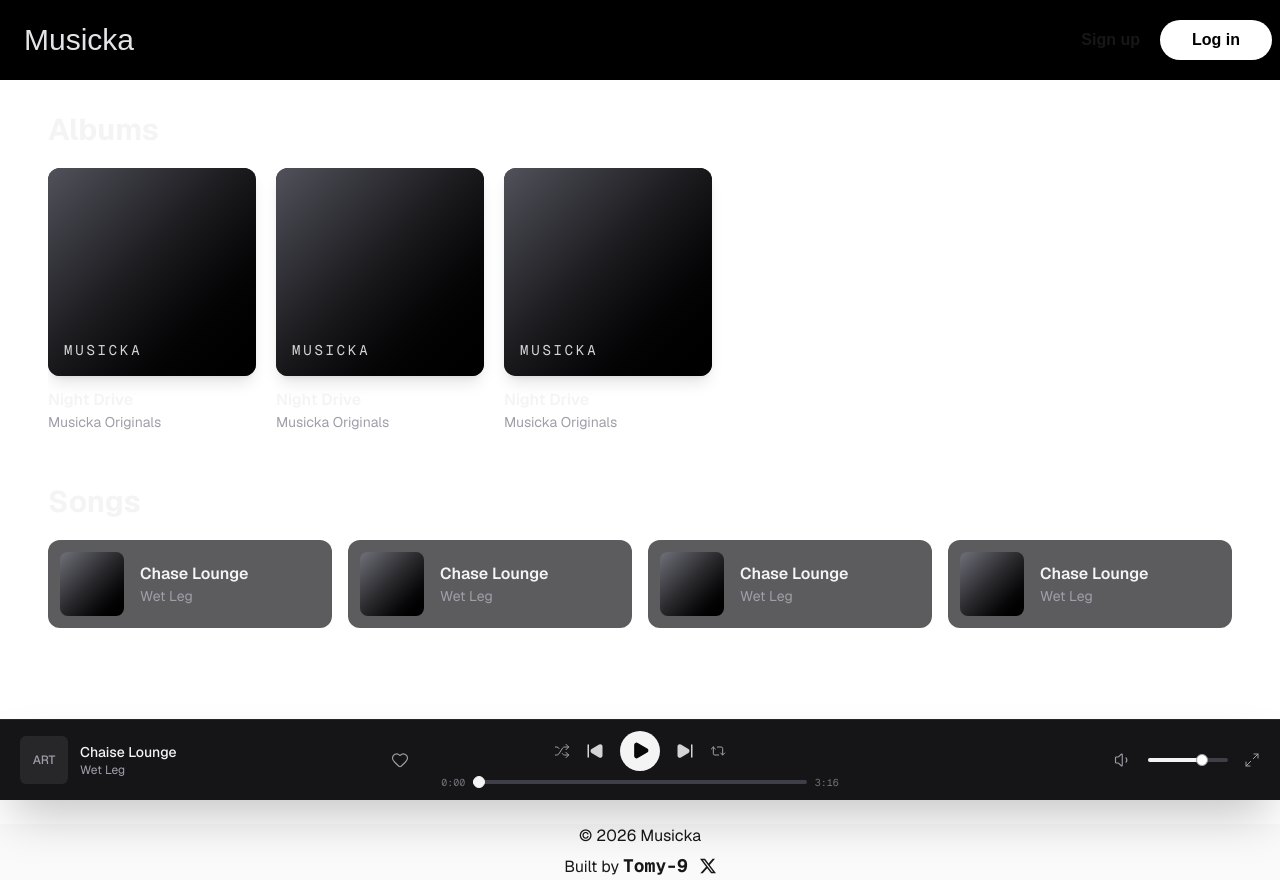
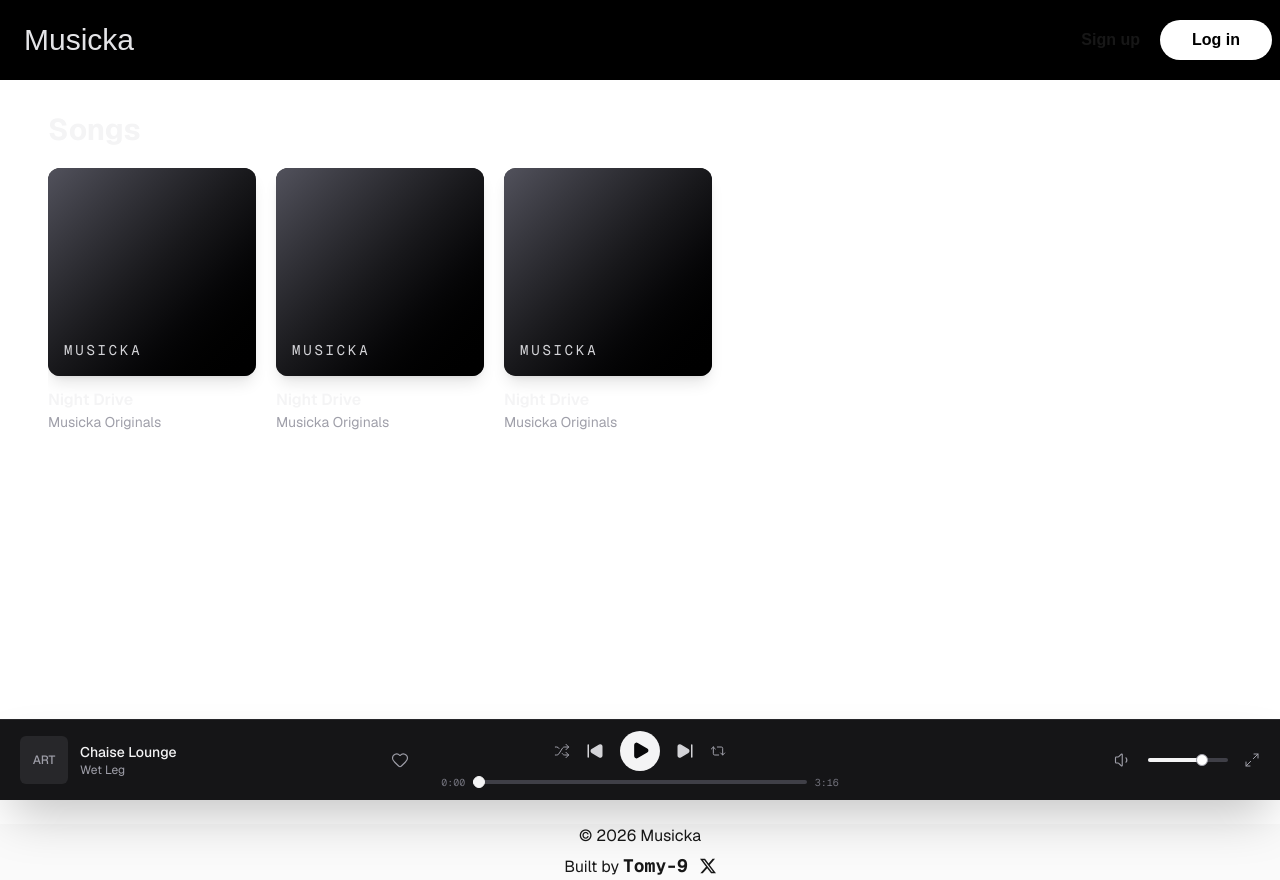
Before and after one commit to Tomi-9/Musicka, a Next.js app: page / in a window 1280 px wide. Built offline with nearby package versions, Linux system fonts and the light colour scheme.

Commit message:
Replace album section with songs carousel

```diff
--- a/app/page.tsx
+++ b/app/page.tsx
@@ -1,15 +1,14 @@
 import Footer from "@/components/footer";
 import { MediaPlayer } from "@/components/ui/mediaplayer";
 import { AlbumCard } from "@/components/ui/albumcard";
-import { MusicCard } from "@/components/ui/musiccard";
 
 export default function Home() {
   return (
     <div className="flex min-h-dvh flex-col bg-zinc-50 font-sans selection:bg-teal-800 dark:bg-black">
       <main className="flex w-full flex-1 flex-col gap-10 bg-white px-4 pb-32 pt-8 dark:bg-black sm:px-8 lg:px-12">
-        <section aria-labelledby="albums-heading" className="w-full">
-          <h1 id="albums-heading" className="mb-5 text-2xl font-bold text-zinc-100 sm:text-3xl">
-            Albums
+        <section aria-labelledby="songs-heading" className="w-full">
+          <h1 id="songs-heading" className="mb-5 text-2xl font-bold text-zinc-100 sm:text-3xl">
+            Songs
           </h1>
           <div className="w-full overflow-x-auto pb-3">
             <div className="flex min-w-max gap-5">
@@ -19,18 +18,6 @@ export default function Home() {
             </div>
           </div>
         </section>
-
-        <section aria-labelledby="songs-heading" className="w-full">
-          <h2 id="songs-heading" className="mb-5 text-2xl font-bold text-zinc-100 sm:text-3xl">
-            Songs
-          </h2>
-          <div className="grid w-full grid-cols-1 gap-4 sm:grid-cols-2 lg:grid-cols-3 xl:grid-cols-4">
-            <MusicCard />
-            <MusicCard />
-            <MusicCard />
-            <MusicCard />
-          </div>
-        </section>
       </main>
       <MediaPlayer />
       <Footer />
```
